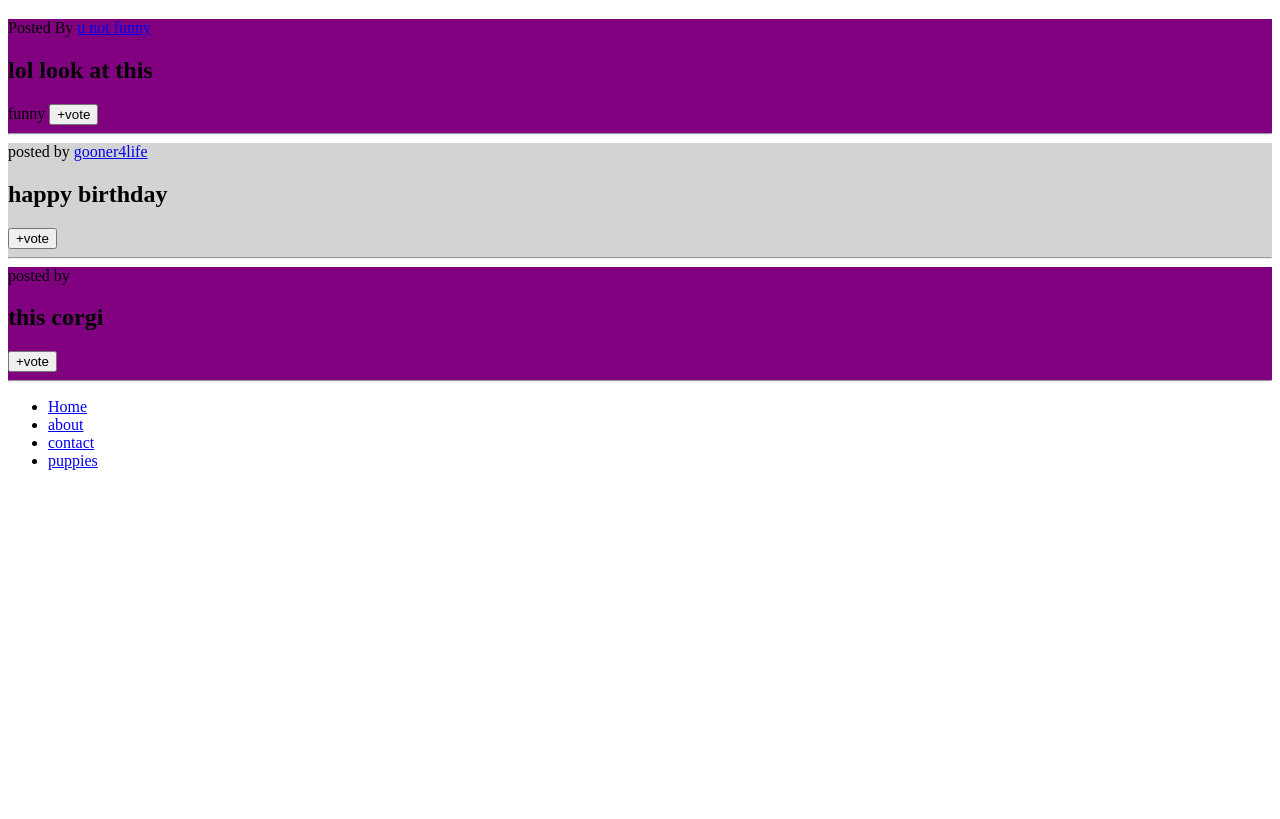
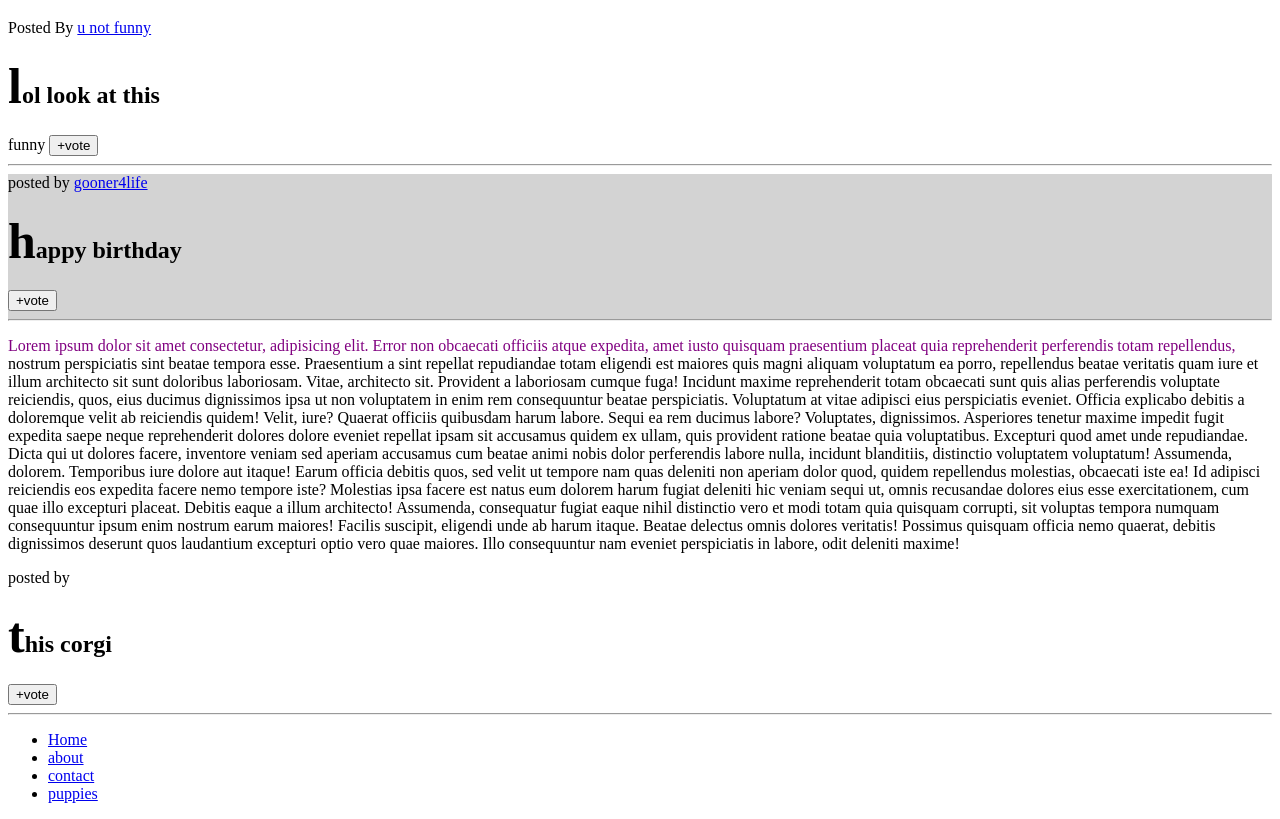
Before and after one commit to OconJmz/Fullstackcourse, a plain HTML site: page css session/index.html in a window 1280 px wide. Shown: the part 90-909 px from the top of the page. Before the commit the page ends 800 px from the top, so only its background shows below. Drawn offline with Linux system fonts and the light colour scheme.

Commit message:
avances del curso

```diff
--- a/css session/app.css
+++ b/css session/app.css
@@ -2,9 +2,10 @@ input [type="password"] {
     color: yellow;
 }
 
-section.post {
+/*section.post {
     background-color: purple;
-}
+}*/
+
 
 /*button:hover {
 
@@ -20,3 +21,16 @@ section.post {
 .post:nth-of-type(2n) {
     background-color: lightgray;
 }
+
+h2:first-letter {
+    font-size: 50px;
+}
+
+p::first-line {
+    color: purple
+}
+
+p::selection {
+    background-color: yellow;
+    color: black;
+}
--- a/css session/index.html
+++ b/css session/index.html
@@ -29,6 +29,35 @@
             <button>+vote</button>
             <hr>
         </section>
+
+        <p>Lorem ipsum dolor sit amet consectetur, adipisicing elit. Error non obcaecati officiis atque expedita, amet
+            iusto quisquam praesentium placeat quia reprehenderit perferendis totam repellendus, nostrum perspiciatis
+            sint beatae tempora esse.
+            Praesentium a sint repellat repudiandae totam eligendi est maiores quis magni aliquam voluptatum ea porro,
+            repellendus beatae veritatis quam iure et illum architecto sit sunt doloribus laboriosam. Vitae, architecto
+            sit.
+            Provident a laboriosam cumque fuga! Incidunt maxime reprehenderit totam obcaecati sunt quis alias
+            perferendis voluptate reiciendis, quos, eius ducimus dignissimos ipsa ut non voluptatem in enim rem
+            consequuntur beatae perspiciatis.
+            Voluptatum at vitae adipisci eius perspiciatis eveniet. Officia explicabo debitis a doloremque velit ab
+            reiciendis quidem! Velit, iure? Quaerat officiis quibusdam harum labore. Sequi ea rem ducimus labore?
+            Voluptates, dignissimos.
+            Asperiores tenetur maxime impedit fugit expedita saepe neque reprehenderit dolores dolore eveniet repellat
+            ipsam sit accusamus quidem ex ullam, quis provident ratione beatae quia voluptatibus. Excepturi quod amet
+            unde repudiandae.
+            Dicta qui ut dolores facere, inventore veniam sed aperiam accusamus cum beatae animi nobis dolor perferendis
+            labore nulla, incidunt blanditiis, distinctio voluptatem voluptatum! Assumenda, dolorem. Temporibus iure
+            dolore aut itaque!
+            Earum officia debitis quos, sed velit ut tempore nam quas deleniti non aperiam dolor quod, quidem
+            repellendus molestias, obcaecati iste ea! Id adipisci reiciendis eos expedita facere nemo tempore iste?
+            Molestias ipsa facere est natus eum dolorem harum fugiat deleniti hic veniam sequi ut, omnis recusandae
+            dolores eius esse exercitationem, cum quae illo excepturi placeat. Debitis eaque a illum architecto!
+            Assumenda, consequatur fugiat eaque nihil distinctio vero et modi totam quia quisquam corrupti, sit voluptas
+            tempora numquam consequuntur ipsum enim nostrum earum maiores! Facilis suscipit, eligendi unde ab harum
+            itaque.
+            Beatae delectus omnis dolores veritatis! Possimus quisquam officia nemo quaerat, debitis dignissimos
+            deserunt quos laudantium excepturi optio vero quae maiores. Illo consequuntur nam eveniet perspiciatis in
+            labore, odit deleniti maxime!</p>
         <section class="post">
             <span>posted by <a href="981adas"></a></span>
             <h2>this corgi <span class="tag"></span></h2>
```
